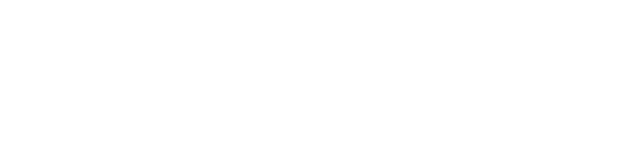
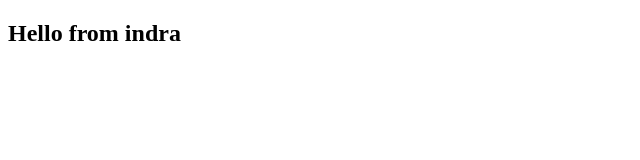
Before and after one commit to Mufacoderz/Test-Collav, a plain HTML site: page index.html in a window 1280 px wide. Shown: the whole page, without its empty margins (0-640 px from the left). Drawn offline with Linux system fonts and the light colour scheme.

Commit message:
feat: hello world & remove one div

```diff
--- a/index.html
+++ b/index.html
@@ -10,8 +10,10 @@
     <div class="container">
         <div class="box"></div>
         <div class="box"></div>
-        <div class="box"></div>
     </div>
+    <section>
+        <h1>Hello from indra</h1>
+    </section>
 
 </body>
 </html>
```
